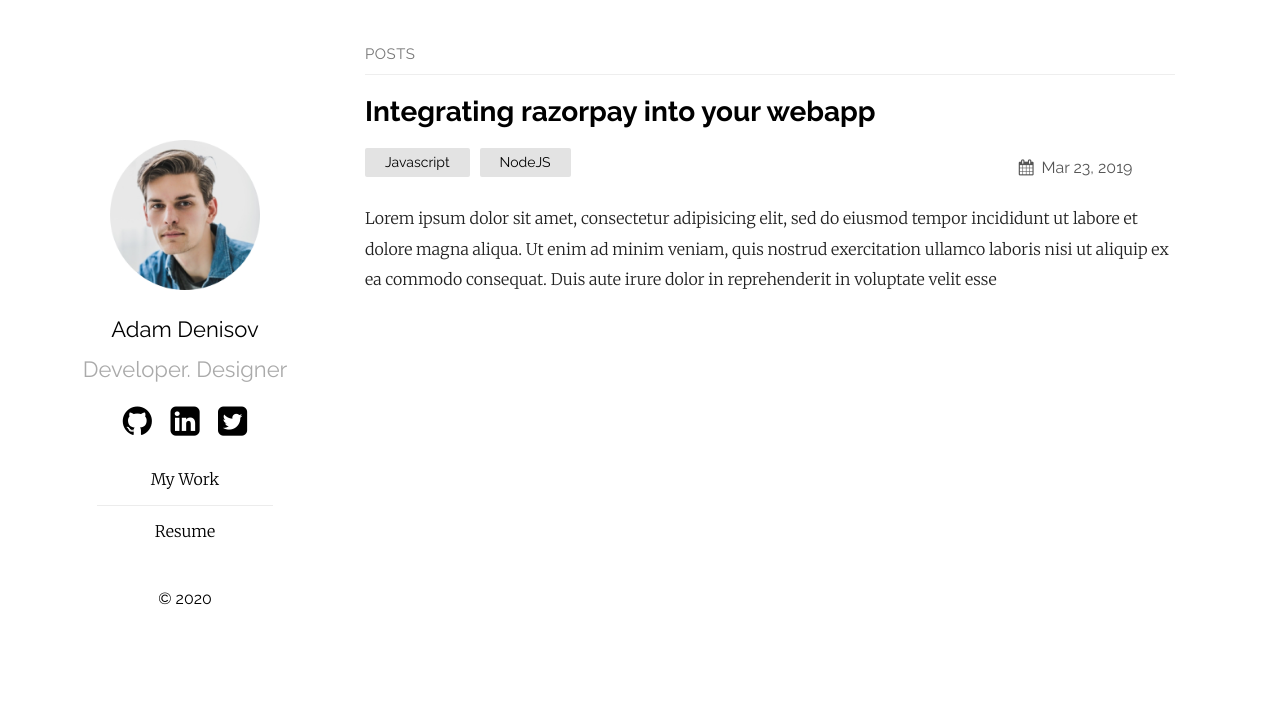
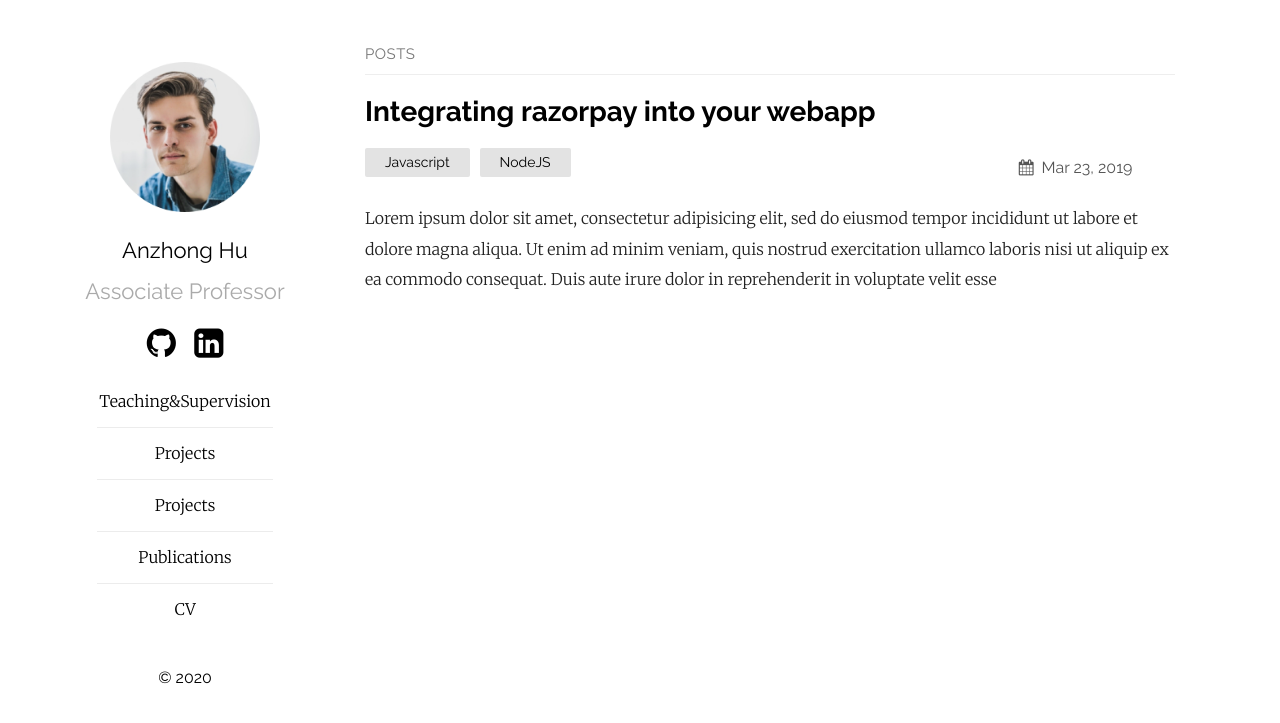
Before and after one commit to anzhonghu/anzhonghu, a Jekyll site: the page built from index.md, in a window 1280 px wide. Shown: the top 723 px of the page. Built offline with Jekyll 4.4.1, drawn with Linux system fonts in a browser that asks for light colours.

Commit message:
Update _config.yml

```diff
--- a/_config.yml
+++ b/_config.yml
@@ -1,10 +1,9 @@
-title: Your awesome title
-author: GitHub User
-email: your-email@domain.com
+title: Anzhong Hu's homepage
+author: Anzhong Hu
+email: huaz@hdu.edu.cn
 description: > # this means to ignore newlines until "show_exerpts:"
-  Write an awesome description for your new site here. You can edit this
-  line in _config.yml. It will appear in your document head meta (for
-  Google search results) and in your feed.xml site description.
+  This is Dr. Anzhong Hu's homepage, which includes his
+  research and teaching details.
 show_excerpts: true # set to true to show excerpts on the homepage
 
 # Minima date format
@@ -12,22 +11,26 @@
 sass:
   sass_dir: _sass
 plainwhite:
-  name: Adam Denisov
-  tagline: Developer. Designer
+  name: Anzhong Hu
+  tagline: Associate Professor
   date_format: "%b %-d, %Y"
   sitemap: true # set to true to generate sitemap.xml content
   navigation:
-    - title: My Work
-      url: "/my-work"
-    - title: Resume
-      url: "/resume"
+    - title: Teaching&Supervision
+      url: "/teachingsupervision"
+    - title: Projects
+      url: "/projects"
+    - title: Projects
+      url: "/projects"
+    - title: Publications
+      url: "/publications"
+    - title: CV
+      url: "/publications"
 
   # generate social links in footer
   social_links:
-    twitter: thelehhman
-    github:  thelehhman
-    linkedIn: in/thelehhman
-    rss: rss
+    github:  anzhonghu
+    linkedIn: in/anzhonghu
     # dribbble: jekyll
     # facebook: jekyll
     # flickr:   jekyll
```
